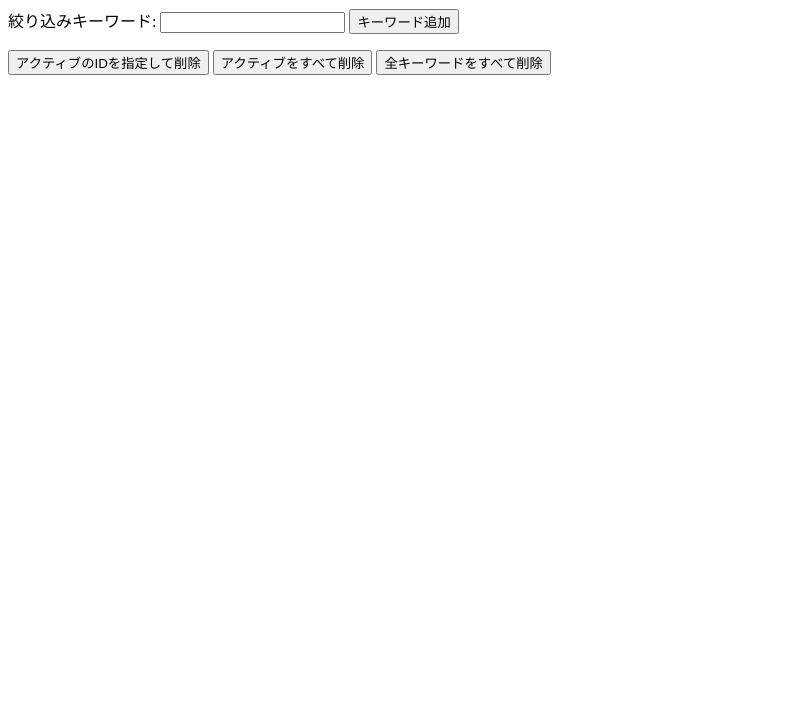
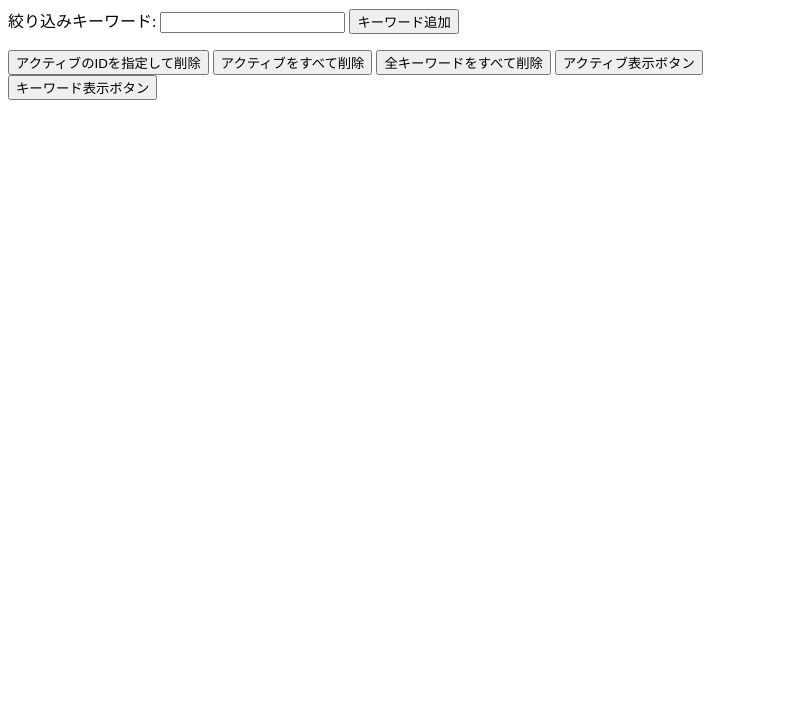
Before and after one commit to fukashin/saikounoaibou, an Electron app: page index.html in a window 800 px wide. Shown: the part 81-800 px from the top of the page. Drawn offline with Linux system fonts and the light colour scheme; no server answers.

Commit message:
add 画面切り替えボタンの追加

```diff
--- a/index.html
+++ b/index.html
@@ -19,6 +19,8 @@
   <button id="ID指定アクティブ削除ボタン">アクティブのIDを指定して削除</button>
   <button id="全アクティブ削除ボタン">アクティブをすべて削除</button>
   <button id="全キーワード削除ボタン">全キーワードをすべて削除</button>
+  <button id="アクティブ表示ボタン">アクティブ表示ボタン</button>
+  <button id="キーワード表示ボタン">キーワード表示ボタン</button>
   <script src="./services/renderer.js"></script> <!-- レンダラーのスクリプトを読み込みます -->
 </body>
 </html>
```
Also changed, not shown: services/gamenkirikae.js (added).
